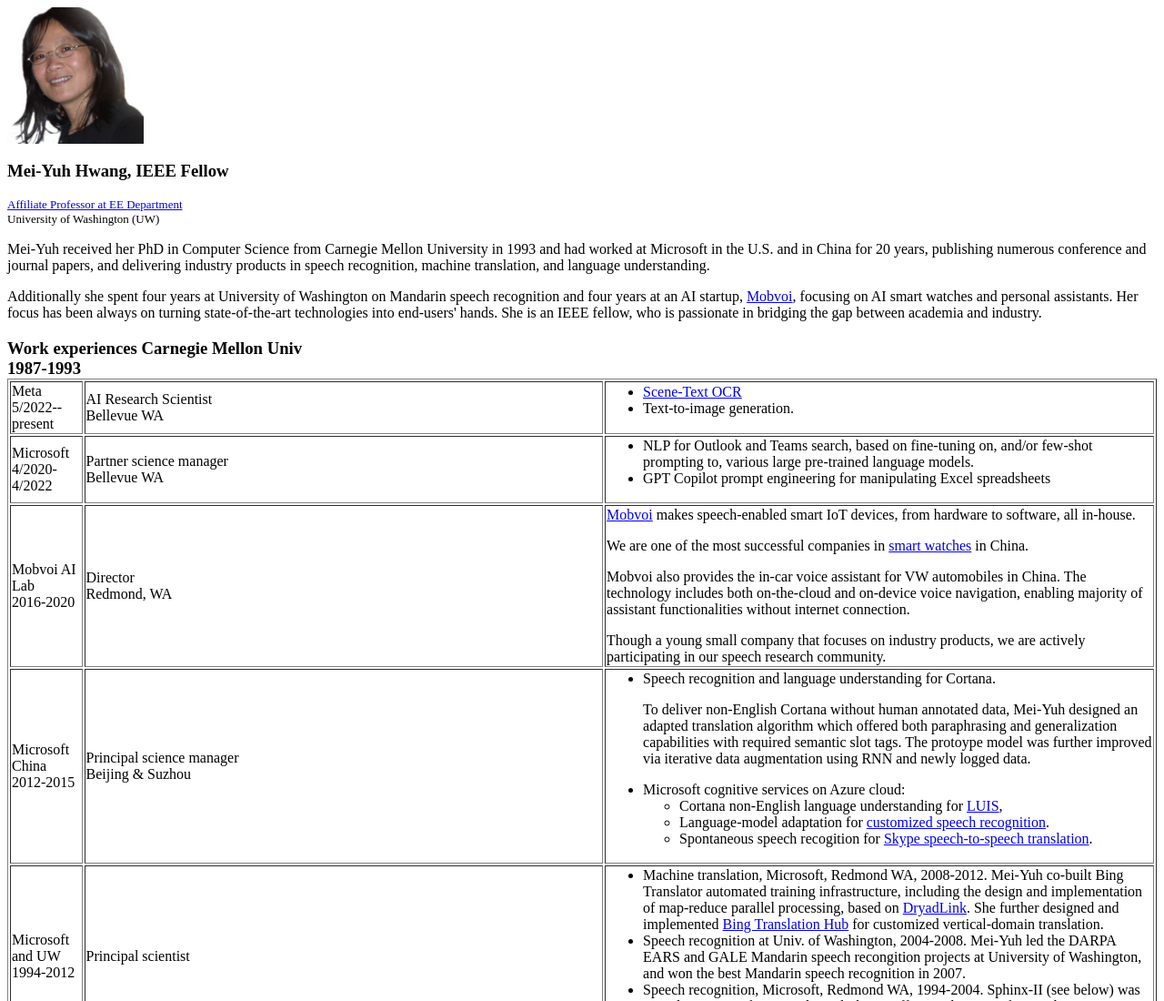
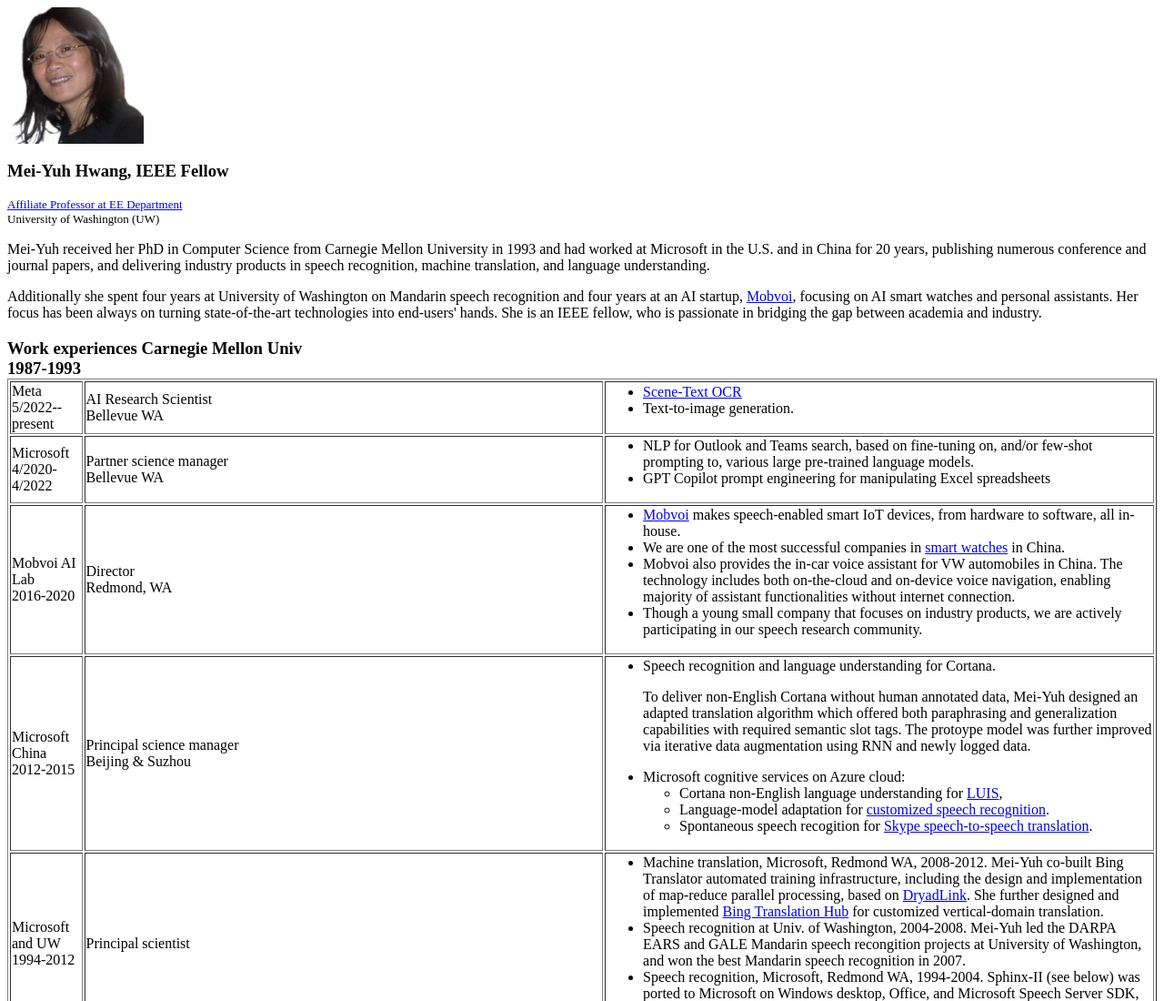
Before and after one commit to meiyuh11/meiyuh11.github.io, a plain HTML site: page index2.html in a window 1280 px wide. Shown: the top 1100 px of the page at 91% size. Drawn offline with Linux system fonts and the light colour scheme.

Commit message:
Update index2.html

```diff
--- a/index2.html
+++ b/index2.html
@@ -43,16 +43,19 @@
 
    <tr> <td> Mobvoi AI Lab <br> 2016-2020 <td> Director <br> Redmond, WA <td>
 
+    <ul>
+     <li>
 <a href="http://www.mobvoi.com">Mobvoi</a> makes speech-enabled
 smart IoT
 devices</a>, from hardware to software, all in-house.
- <p> We are one of the most successful companies in <a href="http://store.ticwear.com">smart watches</a> in China.
- <p> Mobvoi also provides the in-car voice assistant for VW automobiles in China.
+ <li> We are one of the most successful companies in <a href="http://store.ticwear.com">smart watches</a> in China.
+ <li> Mobvoi also provides the in-car voice assistant for VW automobiles in China.
  The technology includes both on-the-cloud and on-device voice navigation, enabling majority of assistant functionalities without internet connection.
- <p> Though a young small company
+ <li> Though a young small company
 that focuses on industry products, we are actively participating in
 our speech research community.
 <!-- Our publications can be found in <a href="mobvoi/index.html#pub"> Mobvoi publications</a>. -->
+  <ul>
 
   <tr> <td> Microsoft China <br>  2012-2015 <td> Principal science manager <br> Beijing & Suzhou
    <td>
```
